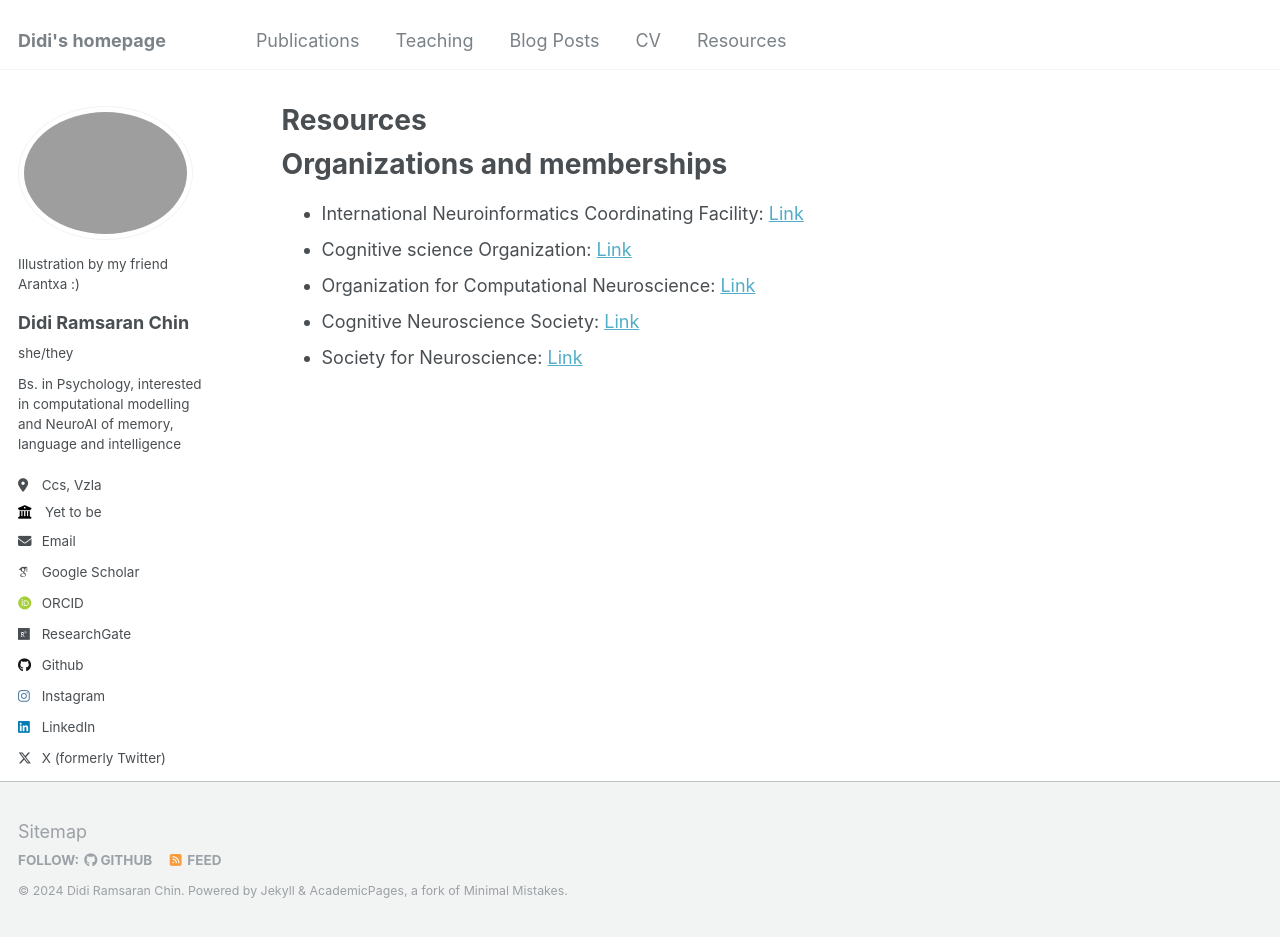
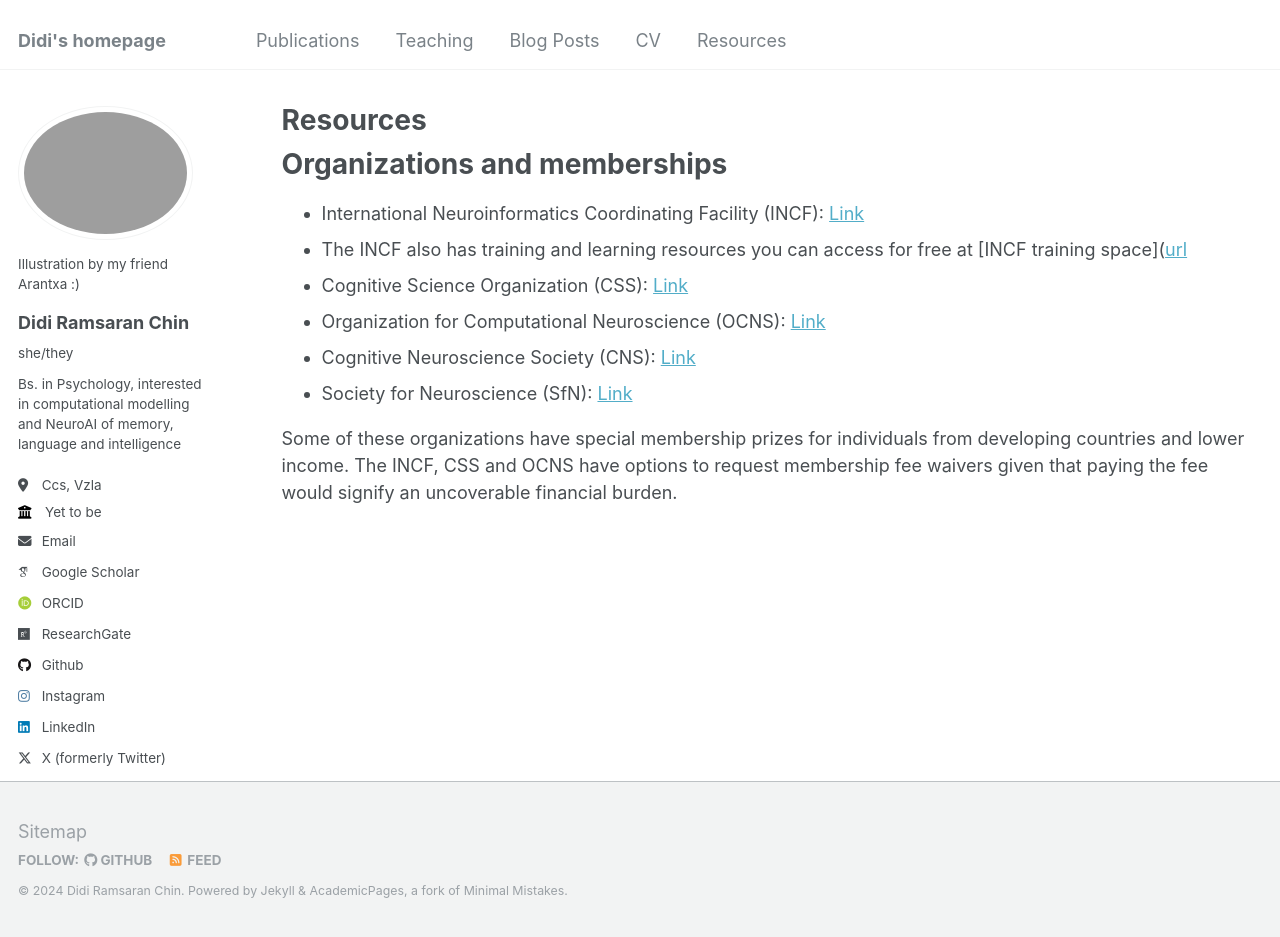
Before and after one commit to neurodidi/neurodidi.github.io, a Jekyll site: the page built from _pages/resources.md, in a window 1280 px wide and 937 px high. Built offline with Jekyll 4.4.1, drawn with Linux system fonts in a browser that asks for light colours; some web fonts are replaced.

Commit message:
Update resources.md

```diff
--- a/_pages/resources.md
+++ b/_pages/resources.md
@@ -11,8 +11,11 @@ redirect_from:
 
 Organizations and memberships
 ======
-* International Neuroinformatics Coordinating Facility: [Link](https://www.incf.org/)
-* Cognitive science Organization: [Link](https://cognitivesciencesociety.org/)
-* Organization for Computational Neuroscience: [Link](https://www.cnsorg.org/)
-* Cognitive Neuroscience Society: [Link](https://www.cogneurosociety.org/)
-* Society for Neuroscience: [Link](https://www.sfn.org/)
+* International Neuroinformatics Coordinating Facility (INCF): [Link](https://www.incf.org/)
+*   The INCF also has training and learning resources you can access for free at [INCF training space]([url](https://training.incf.org/)
+* Cognitive Science Organization (CSS): [Link](https://cognitivesciencesociety.org/)
+* Organization for Computational Neuroscience (OCNS): [Link](https://www.cnsorg.org/)
+* Cognitive Neuroscience Society (CNS): [Link](https://www.cogneurosociety.org/)
+* Society for Neuroscience (SfN): [Link](https://www.sfn.org/)
+
+Some of these organizations have special membership prizes for individuals from developing countries and lower income. The INCF, CSS and OCNS have options to request membership fee waivers given that paying the fee would signify an uncoverable financial burden.
```
